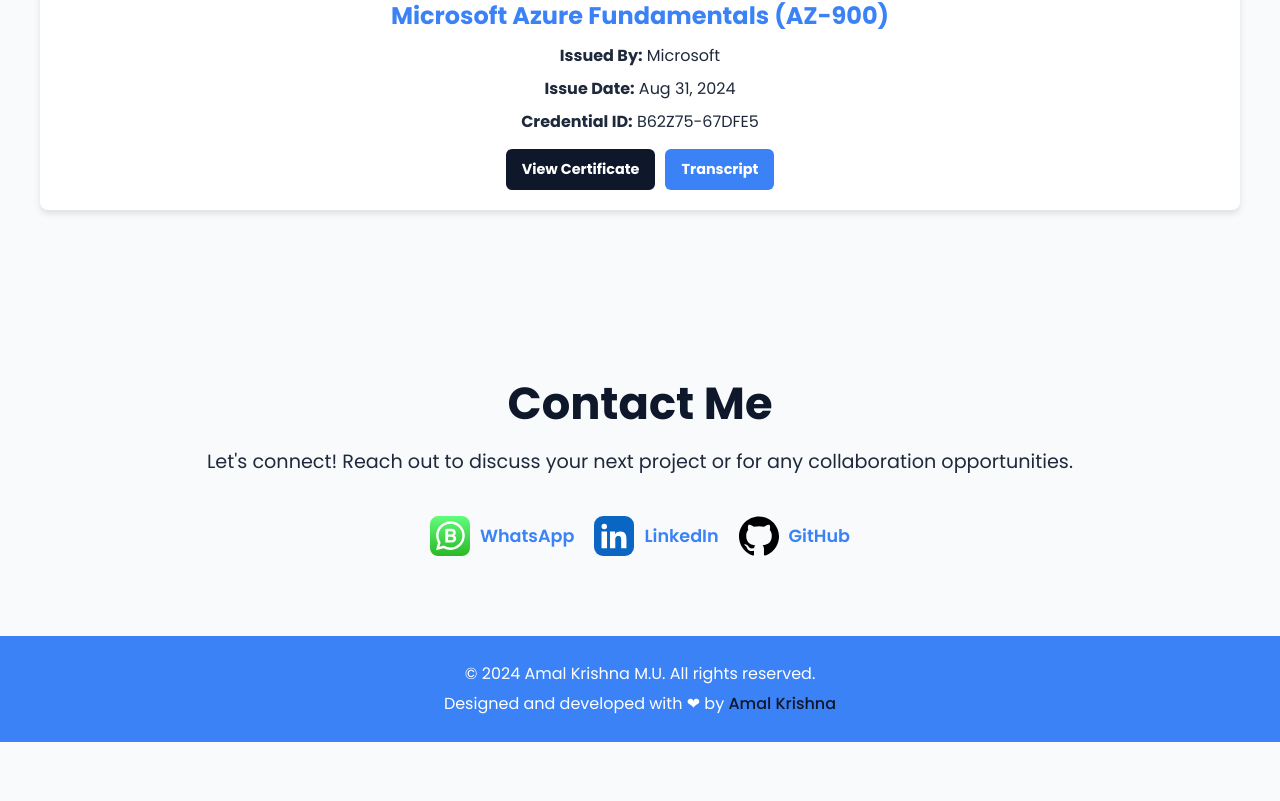
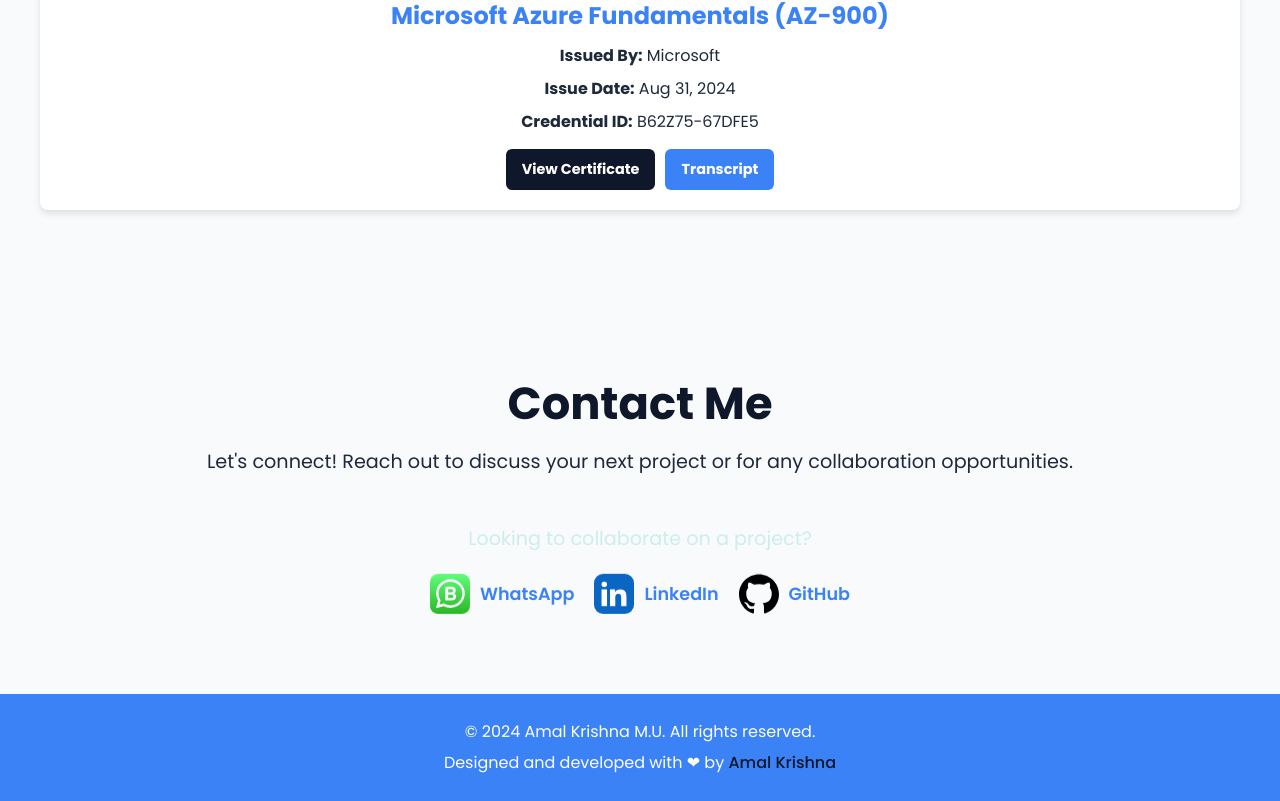
Before and after one commit to amal-krishna-m-u/amalmullangath, a React (Vite) app: page / in a window 1280 px wide. Shown: the part 3017-3818 px from the top of the page. Before the commit the page ends 3759 px from the top, so only its background shows below. Built offline with nearby package versions, Linux system fonts and the light colour scheme.

Commit message:
feat: animate contact section

```diff
--- a/src/components/Contact.jsx
+++ b/src/components/Contact.jsx
@@ -1,12 +1,33 @@
+import { useEffect, useState } from "react";
 import styles from "../styles/Contact.module.css";
 
+const suggestions = [
+  "Let's build something great together!",
+  "Need help with a web or mobile app?",
+  "Looking to collaborate on a project?",
+  "Have an idea to discuss?"
+];
+
 const Contact = () => {
+  const [current, setCurrent] = useState(0);
+
+  useEffect(() => {
+    const interval = setInterval(() => {
+      setCurrent((prev) => (prev + 1) % suggestions.length);
+    }, 3000);
+
+    return () => clearInterval(interval);
+  }, []);
+
   return (
     <section id="contact" className={styles.contact}>
       <h2>Contact Me</h2>
       <p className={styles.description}>
         Let&apos;s connect! Reach out to discuss your next project or for any
         collaboration opportunities.
+      </p>
+      <p key={current} className={styles.suggestion}>
+        {suggestions[current]}
       </p>
       <div className={styles.socialLinks}>
         <a
--- a/src/styles/Contact.module.css
+++ b/src/styles/Contact.module.css
@@ -17,6 +17,14 @@
     font-size: var(--paragraph-font-size);
     color: var(--text-color);
     margin-bottom: 40px;
+}
+
+.suggestion {
+    font-size: var(--paragraph-font-size);
+    color: var(--accent-green);
+    margin-bottom: 30px;
+    height: 1.5em;
+    animation: fadeIn 1s ease-in-out;
 }
 
 .socialLinks {
@@ -46,6 +54,30 @@
 .socialLink img {
     width: 40px;
     height: 40px;
+    animation: float 3s ease-in-out infinite;
+}
+
+@keyframes fadeIn {
+    0% {
+        opacity: 0;
+        transform: translateY(10px);
+    }
+    100% {
+        opacity: 1;
+        transform: translateY(0);
+    }
+}
+
+@keyframes float {
+    0% {
+        transform: translateY(0);
+    }
+    50% {
+        transform: translateY(-5px);
+    }
+    100% {
+        transform: translateY(0);
+    }
 }
 
 @media (max-width: 768px) {
```
